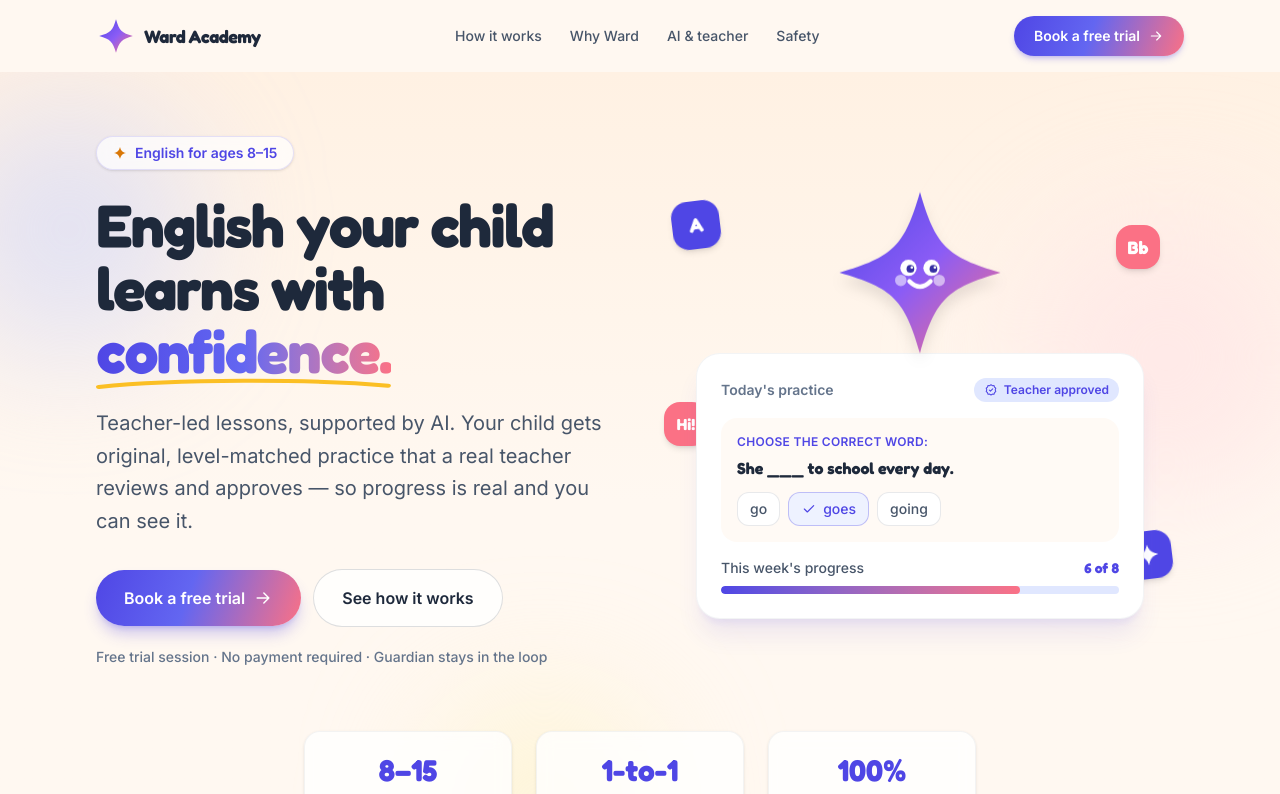
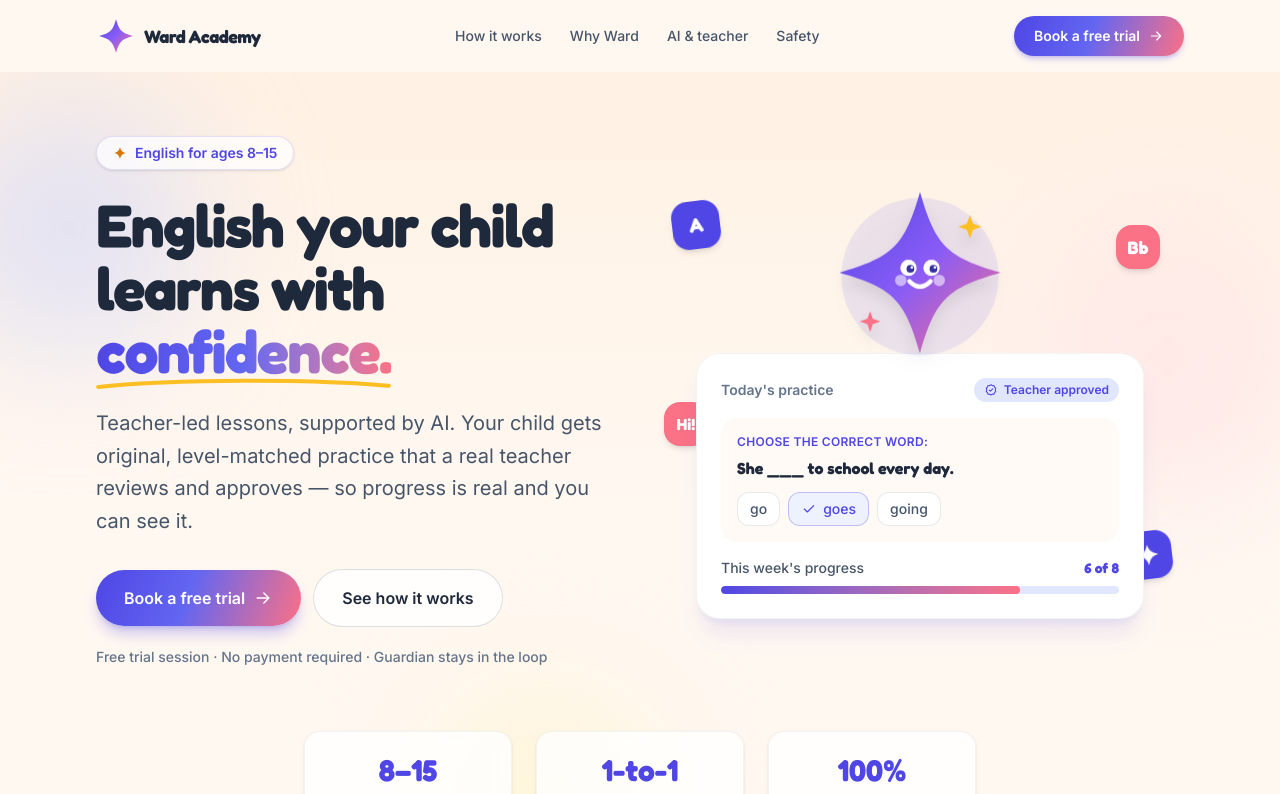
Before and after one commit to diyaaldinhafez/wardacademy, a Next.js app: page / in a window 1280 px wide. Shown: the top 794 px of the page. Built offline with nearby package versions, Linux system fonts and the light colour scheme.

Commit message:
Restore soft halo circle + two companion sparkles behind the mascot (not the logo)

```diff
--- a/components/Mascot.tsx
+++ b/components/Mascot.tsx
@@ -36,10 +36,22 @@
         </linearGradient>
       </defs>
 
+      {/* soft halo behind the spark (mascot only) */}
+      {face && <circle cx="100" cy="104" r="82" fill="#6366f1" opacity="0.12" />}
+
       <path d={SPARK} fill="url(#wardy-grad)" />
 
       {face && (
         <>
+          {/* little companion sparkles */}
+          <path
+            d="M152 40 l3.2 9 9 3.2 -9 3.2 -3.2 9 -3.2 -9 -9 -3.2 9 -3.2 z"
+            fill="#fbbf24"
+          />
+          <path
+            d="M48 140 l2.8 8 8 2.8 -8 2.8 -2.8 8 -2.8 -8 -8 -2.8 8 -2.8 z"
+            fill="#fb7185"
+          />
           {/* cheeks */}
           <circle cx="80" cy="108" r="6" fill="#ffffff" opacity="0.55" />
           <circle cx="120" cy="108" r="6" fill="#ffffff" opacity="0.55" />
```
